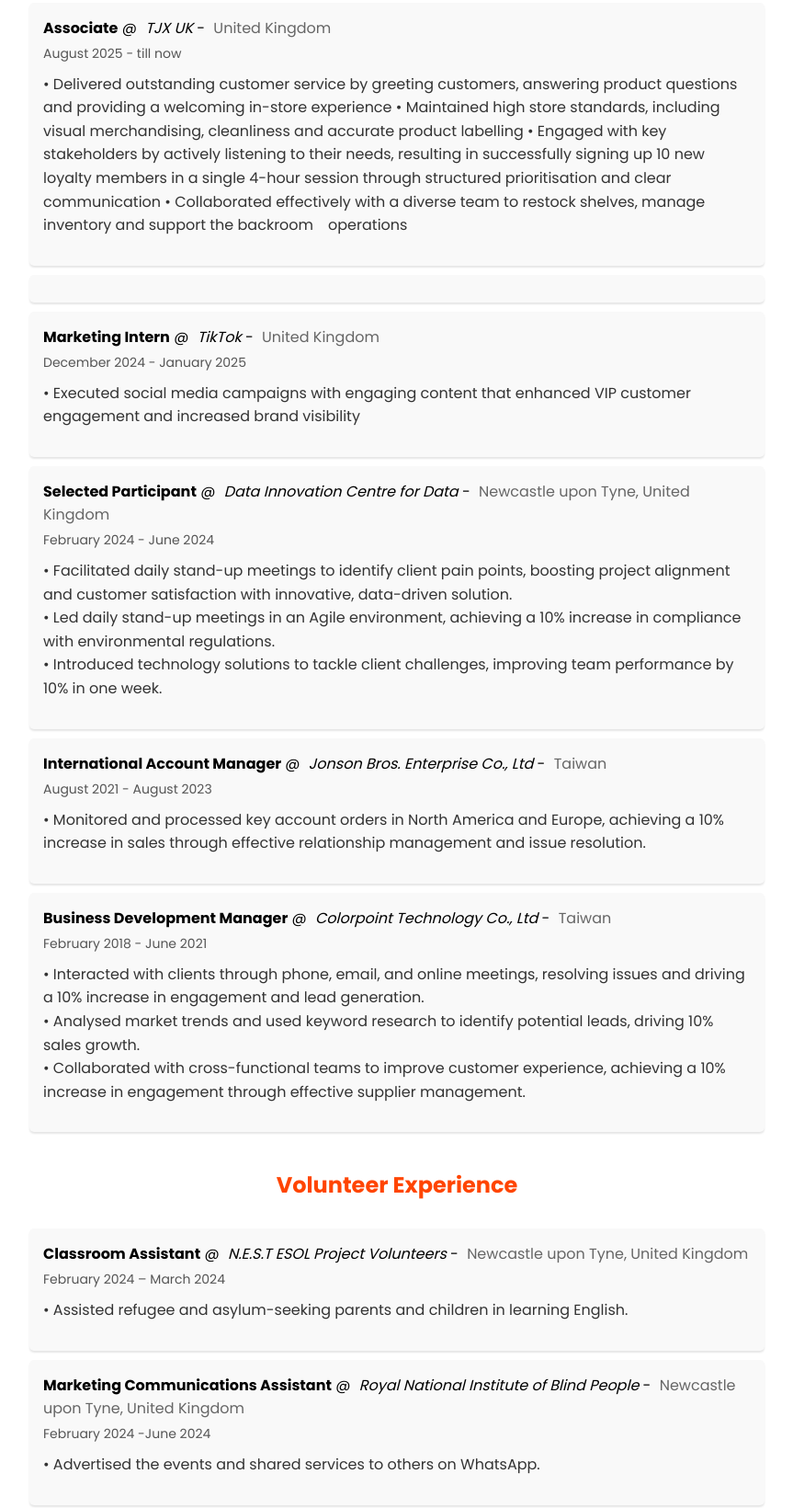
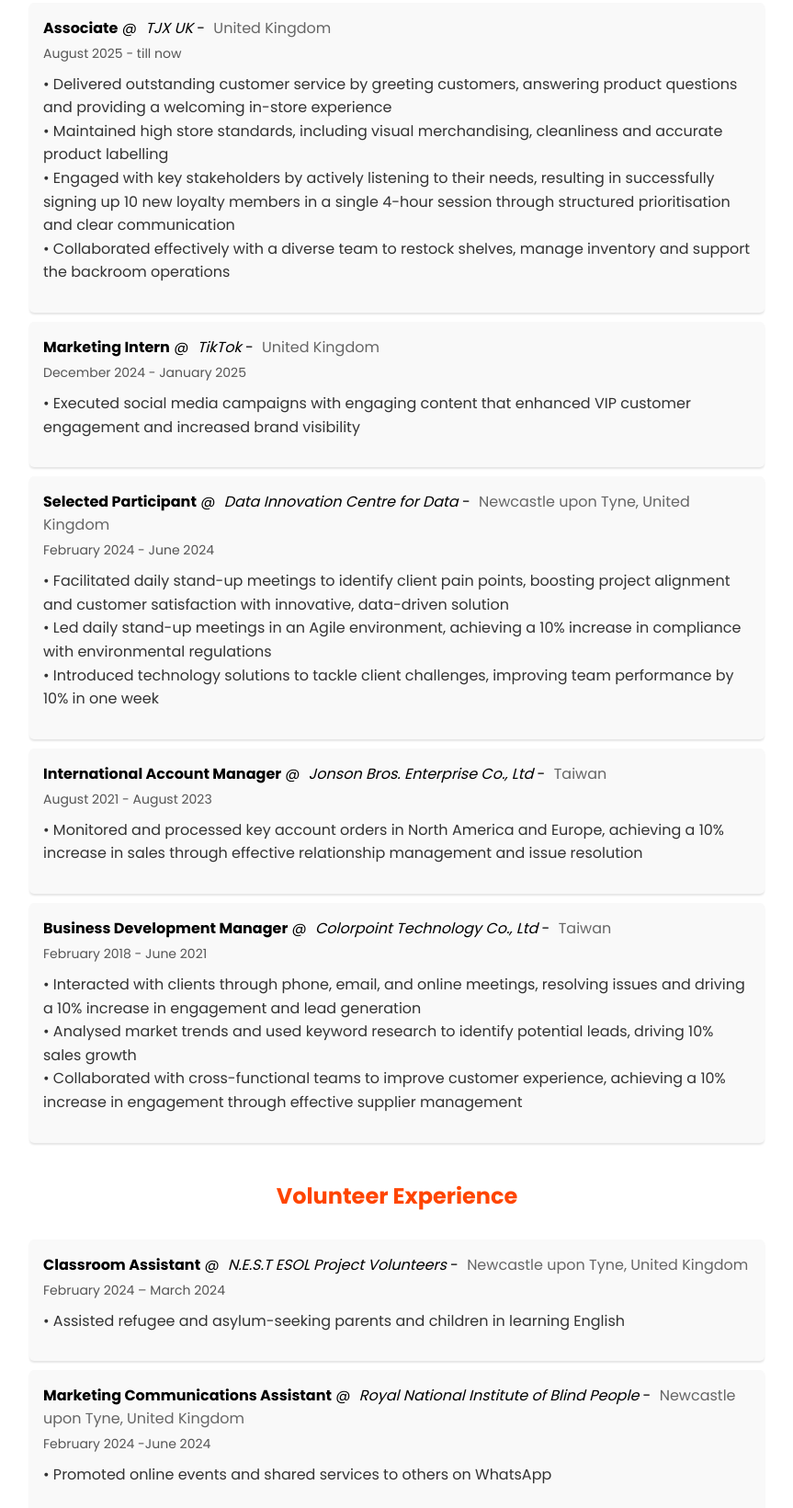
Before and after one commit to Silvia-9/SilviaWuportfolio, a plain HTML site: page index.html in a window 1280 px wide. Shown: the part 5211-6851 px from the top of the page at 92% size, without its empty margins (208-1071 px from the left). Drawn offline with Linux system fonts and the light colour scheme; a web font is replaced by a local one.

Commit message:
20251007

```diff
--- a/index.html
+++ b/index.html
@@ -341,14 +341,13 @@
           <span class="work-dates">August 2025 - till now</span>
           <p class="work-description">
             • Delivered outstanding customer service by greeting customers, answering product questions and providing a
-            welcoming in-store experience
+            welcoming in-store experience <br>
             • Maintained high store standards, including visual merchandising, cleanliness and accurate product
-            labelling
-            • Engaged with key stakeholders by actively listening to their needs, resulting in successfully signing up 10 new loyalty members in a single 4-hour session through structured prioritisation and clear communication
-            • Collaborated effectively with a diverse team to restock shelves, manage inventory and support the backroom　operations
+            labelling <br>
+            • Engaged with key stakeholders by actively listening to their needs, resulting in successfully signing up 10 new loyalty members in a single 4-hour session through structured prioritisation and clear communication <br>
+            • Collaborated effectively with a diverse team to restock shelves, manage inventory and support the backroom operations <br>
           </p>
         </li>
-        <li>
         <li>
           <span class="job-title">Marketing Intern</span> @
           <span class="company">TikTok</span> -
@@ -366,11 +365,11 @@
           <span class="work-dates">February 2024 - June 2024</span>
           <p class="work-description">
             • Facilitated daily stand-up meetings to identify client pain points, boosting project alignment and
-            customer satisfaction with innovative, data-driven solution.<br>
+            customer satisfaction with innovative, data-driven solution <br>
             • Led daily stand-up meetings in an Agile environment, achieving a 10% increase in compliance with
-            environmental regulations.<br>
+            environmental regulations <br>
             • Introduced technology solutions to tackle client challenges, improving team performance by 10% in one
-            week.<br>
+            week <br>
           </p>
         </li>
         <li>
@@ -380,7 +379,7 @@
           <span class="work-dates">August 2021 - August 2023</span>
           <p class="work-description">
             • Monitored and processed key account orders in North America and Europe, achieving a 10% increase in sales
-            through effective relationship management and issue resolution.
+            through effective relationship management and issue resolution
           </p>
         </li>
         <li>
@@ -390,11 +389,11 @@
           <span class="work-dates">February 2018 - June 2021</span>
           <p class="work-description">
             • Interacted with clients through phone, email, and online meetings, resolving issues and driving a 10%
-            increase in engagement and lead generation.<br>
+            increase in engagement and lead generation <br>
             • Analysed market trends and used keyword research to identify potential leads, driving 10% sales
-            growth.<br>
+            growth <br>
             • Collaborated with cross-functional teams to improve customer experience, achieving a 10% increase in
-            engagement through effective supplier management.
+            engagement through effective supplier management <br>
           </p>
         </li>
       </ul>
@@ -412,7 +411,7 @@
           <span class="work-country">Newcastle upon Tyne, United Kingdom</span>
           <span class="work-dates">February 2024 – March 2024</span>
           <p class="work-description">
-            • Assisted refugee and asylum-seeking parents and children in learning English.
+            • Assisted refugee and asylum-seeking parents and children in learning English
           </p>
         </li>
         <li>
@@ -421,7 +420,7 @@
           <span class="work-country">Newcastle upon Tyne, United Kingdom</span>
           <span class="work-dates">February 2024 -June 2024</span>
           <p class="work-description">
-            • Advertised the events and shared services to others on WhatsApp.
+            • Promoted online events and shared services to others on WhatsApp
           </p>
         </li>
         <li>
@@ -431,7 +430,7 @@
           <span class="work-dates">February 2024 – March 2024</span>
           <p class="work-description">
             • Collaborated with the volunteering team online on testing various methods to book onto events and then
-            provided feedback on the most efficient and accessible option.
+            provided feedback on the most efficient and accessible option
           </p>
         </li>
         <li>
@@ -440,7 +439,7 @@
           <span class="work-country">Newcastle upon Tyne, United Kingdom</span>
           <span class="work-dates">January 2024 – April 2024</span>
           <p class="work-description">
-            • Achieved knitting a scarf for charity by the end of the second semester.
+            • Achieved knitting a scarf for charity by the end of the second semester
           </p>
         </li>
       </ul>
```
